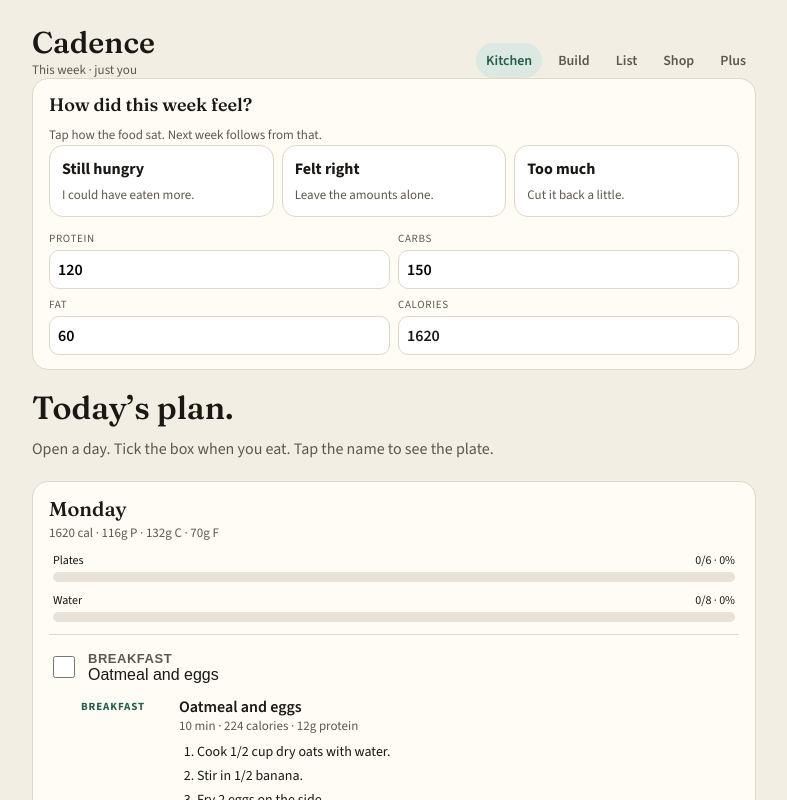
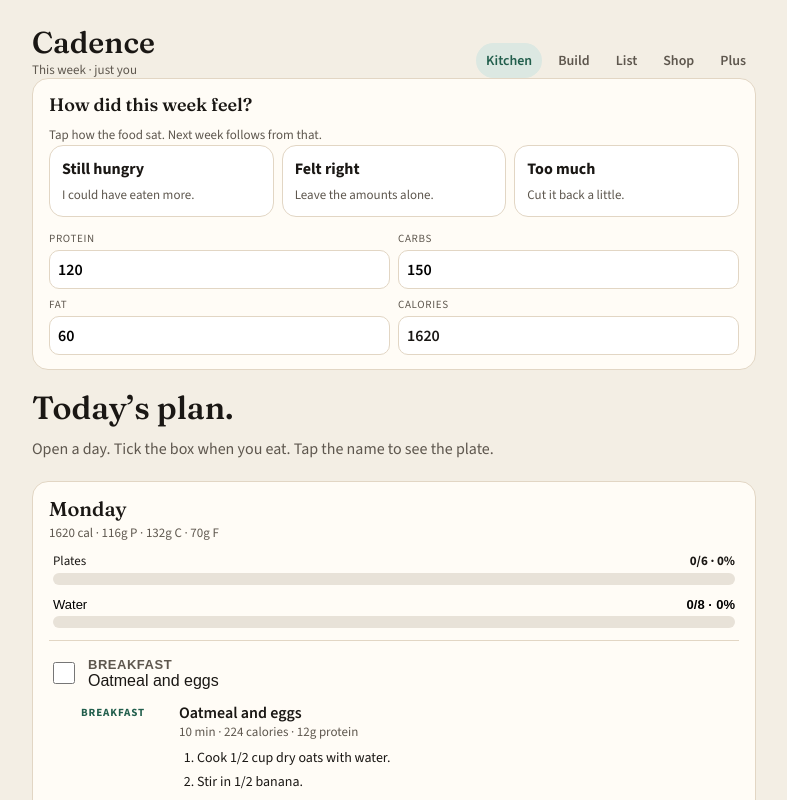
Before and after one commit to gcovarrubias23-5/cadence-web, a React (Vite) app: page / in a window 1280 px wide. Shown: the top 800 px of the page, without its empty margins (246-1033 px from the left). Built offline with nearby package versions, Linux system fonts and the light colour scheme.

Commit message:
Fix water count so the bar fills when a glass is tapped

```diff
--- a/src/bars.jsx
+++ b/src/bars.jsx
@@ -1,12 +1,18 @@
 import { WATER_GOAL } from './track.js'
 
-export function ProgressBars({ ate, drinks }) {
-  const platePct = Math.round(Math.min(100, (ate / 6) * 100))
-  const waterPct = Math.round(Math.min(100, (drinks / WATER_GOAL) * 100))
+export function ProgressBars({ ate, drinks, onAddWater }) {
+  const platePct = Math.round(Math.min(100, (Number(ate) / 6) * 100))
+  const waterPct = Math.round(Math.min(100, (Number(drinks) / WATER_GOAL) * 100))
   return (
-    <div style={{ display: 'grid', gap: 10, marginTop: 10, width: '100%' }}>
+    <div style={{ display: 'grid', gap: 12, marginTop: 10, width: '100%' }}>
       <Bar label="Plates" value={`${ate}/6 · ${platePct}%`} pct={platePct} color="#6b4f3a" />
-      <Bar label="Water" value={`${drinks}/${WATER_GOAL} · ${waterPct}%`} pct={waterPct} color="#3d6b8a" />
+      <button
+        type="button"
+        onClick={onAddWater}
+        style={{ background: 'none', border: 0, padding: 0, textAlign: 'left', cursor: 'pointer' }}
+      >
+        <Bar label="Water" value={`${drinks}/${WATER_GOAL} · ${waterPct}%`} pct={waterPct} color="#3d6b8a" />
+      </button>
     </div>
   )
 }
@@ -14,12 +20,12 @@ export function ProgressBars({ ate, drinks }) {
 function Bar({ label, value, pct, color }) {
   return (
     <div>
-      <div style={{ display: 'flex', justifyContent: 'space-between', fontSize: 12, marginBottom: 4 }}>
+      <div style={{ display: 'flex', justifyContent: 'space-between', fontSize: 13, marginBottom: 4 }}>
         <span>{label}</span>
-        <span>{value}</span>
+        <strong>{value}</strong>
       </div>
-      <div style={{ height: 10, background: '#e8e2d8', borderRadius: 99, overflow: 'hidden' }}>
-        <div style={{ height: '100%', width: pct + '%', background: color, borderRadius: 99 }} />
+      <div style={{ height: 12, background: '#e8e2d8', borderRadius: 99, overflow: 'hidden' }}>
+        <div style={{ height: '100%', width: Math.max(pct, 0) + '%', minWidth: pct > 0 ? 8 : 0, background: color, borderRadius: 99 }} />
       </div>
     </div>
   )
--- a/src/track.js
+++ b/src/track.js
@@ -1,12 +1,4 @@
 export const WATER_GOAL = 8
-
-export function emptyEaten() {
-  return {}
-}
-
-export function emptyWater() {
-  return {}
-}
 
 export function slotDone(eaten, dayId, slotId) {
   return !!eaten?.[dayId]?.[slotId]
@@ -23,15 +15,18 @@ export function toggleEaten(eaten, dayId, slotId) {
 }
 
 export function glassesFor(water, dayId) {
-  return Number(water[dayId] || 0)
+  return Number(water?.[dayId] || 0)
+}
+
+export function setGlasses(water, dayId, count) {
+  const n = Math.max(0, Math.min(WATER_GOAL, Number(count) || 0))
+  return { ...water, [dayId]: n }
 }
 
 export function addGlass(water, dayId) {
-  const n = Math.min(WATER_GOAL, glassesFor(water, dayId) + 1)
-  return { ...water, [dayId]: n }
+  return setGlasses(water, dayId, glassesFor(water, dayId) + 1)
 }
 
 export function removeGlass(water, dayId) {
-  const n = Math.max(0, glassesFor(water, dayId) - 1)
-  return { ...water, [dayId]: n }
+  return setGlasses(water, dayId, glassesFor(water, dayId) - 1)
 }
```
